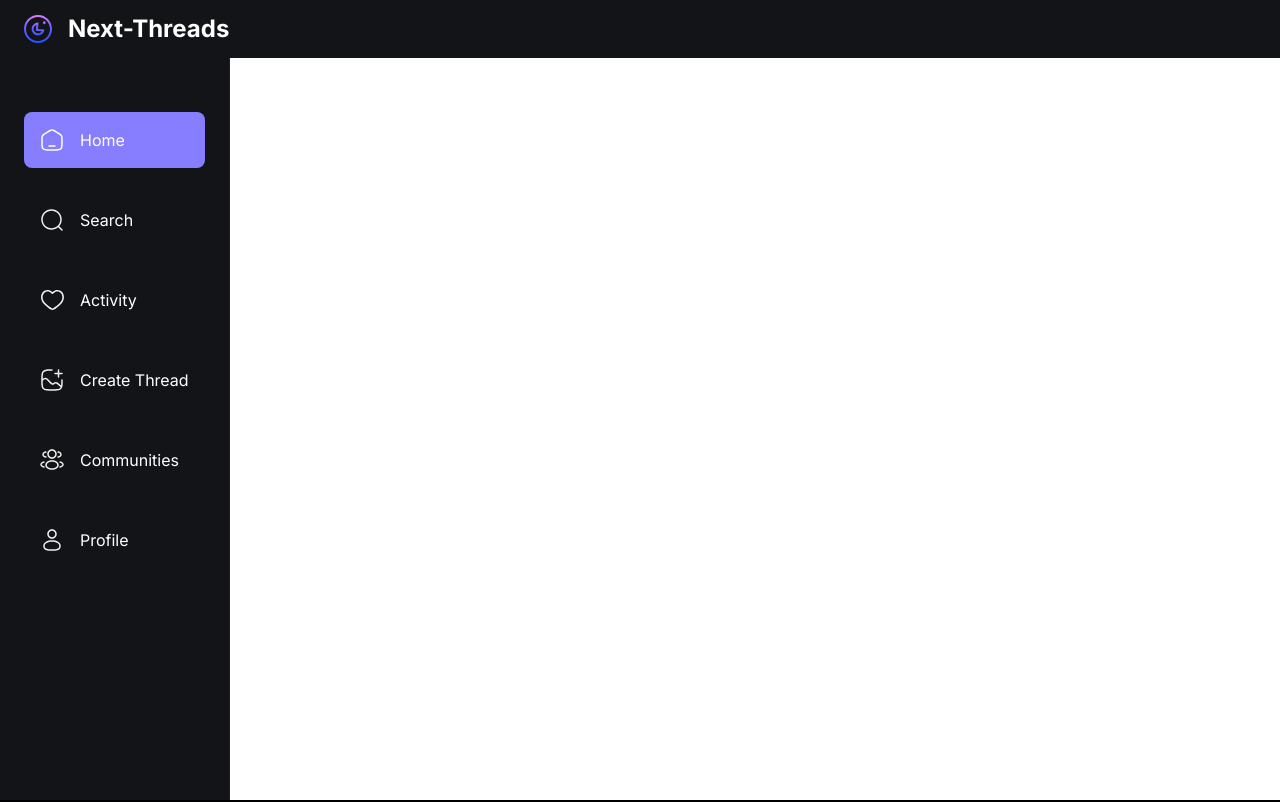
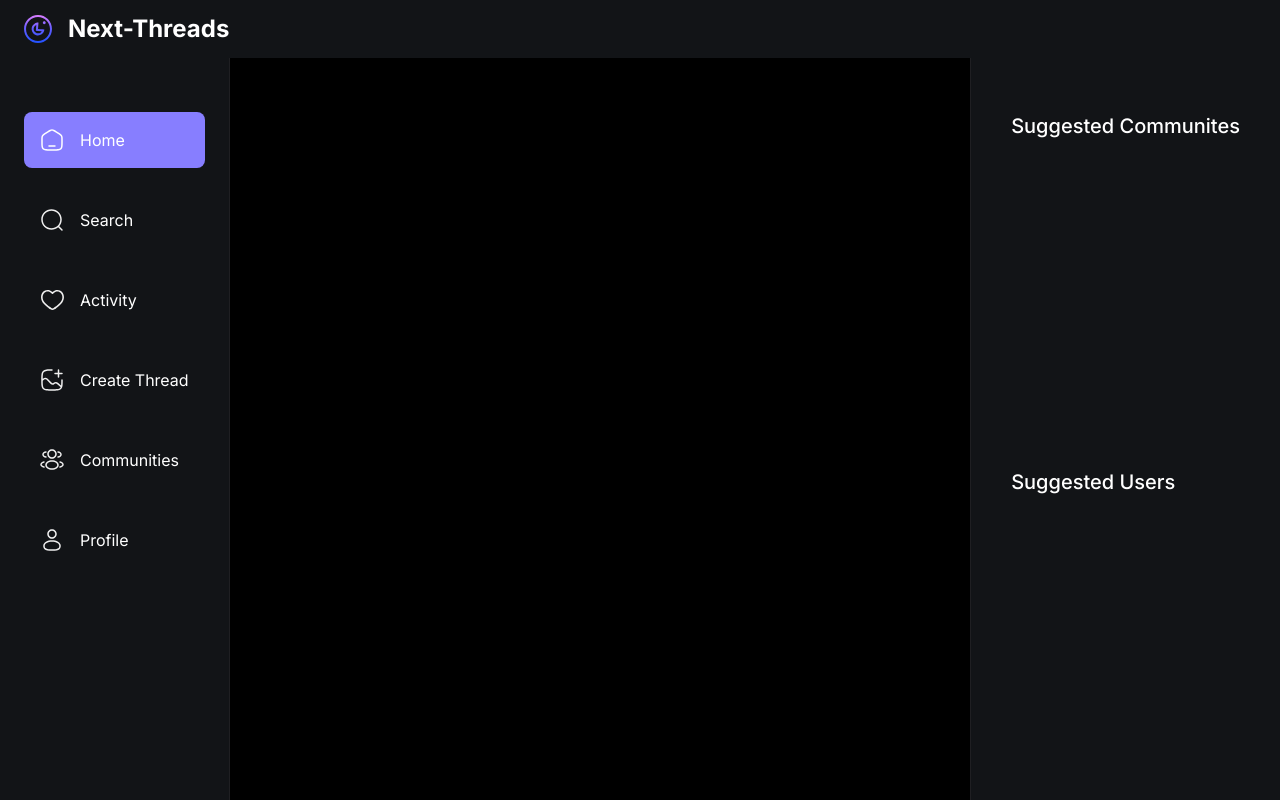
Before and after one commit to zer0231/nextthreads, a Next.js app: page / in a window 1280 px wide. Shown: the top 802 px of the page. Built offline with nearby package versions, Linux system fonts and the light colour scheme; no server answers.

Commit message:
Home layout completed

```diff
--- a/app/(root)/layout.tsx
+++ b/app/(root)/layout.tsx
@@ -24,7 +24,7 @@
     <html lang="en">
       <body className={inter.className}>
         <Topbar />
-        <main>
+        <main className='flex flex-row'>
           <LeftSidebar />
           <section className='main-container'>
             <div className="w-full max-w-4xl">
--- a/components/shared/LeftSidebar.tsx
+++ b/components/shared/LeftSidebar.tsx
@@ -33,7 +33,7 @@
             </div>
             <div className="mt-10 px-6">
                 <SignedIn>
-                    <SignOutButton signOutCallback={()=>router.push('/sign-in')}>
+                    <SignOutButton signOutCallback={() => router.push('/sign-in')}>
                         <div className="flex cursor-pointer gap-4 p-4">
                             <Image src="/assets/logout.svg" alt='logout' width={24} height={24} />
                             <p className="text-light-1 max-lg:hidden">
--- a/components/shared/RightSidebar.tsx
+++ b/components/shared/RightSidebar.tsx
@@ -2,6 +2,18 @@
 
 export default function RightSidebar() {
   return (
-    <div>RightSidebar</div>
+  <section className="custom-scrollbar rightsidebar">
+    <div className="flex flex-1 flex-col justify-start">
+        <h3 className="text-heading4-medium text-light-1">
+            Suggested Communites
+        </h3>
+    </div>
+    {/* Suggested user started */}
+    <div className="flex flex-1 flex-col justify-start">
+        <h3 className="text-heading4-medium text-light-1">
+            Suggested Users
+        </h3>
+    </div>
+  </section>
   )
 }
--- a/components/shared/Topbar.tsx
+++ b/components/shared/Topbar.tsx
@@ -1,4 +1,5 @@
 import { OrganizationSwitcher, SignOutButton, SignedIn } from '@clerk/nextjs'
+import { dark } from '@clerk/themes'
 import Image from 'next/image'
 import Link from 'next/link'
 import React from 'react'
@@ -24,6 +25,7 @@
                 </div>
                 {/* Adds a drop down that allows user to create their own organization or workspace */}
                 <OrganizationSwitcher appearance={{
+                    baseTheme:dark,
                     elements:{
                         organizationSwitcherTrigger:"py-2 px-4"
                     }
--- a/package.json
+++ b/package.json
@@ -10,6 +10,7 @@
   },
   "dependencies": {
     "@clerk/nextjs": "^4.28.1",
+    "@clerk/themes": "^1.7.9",
     "@uploadthing/react": "^6.0.2",
     "mongoose": "^8.0.3",
     "next": "14.0.4",
```
Also changed, not shown: components/shared/Bottombar.tsx (indentation only), 1 other file (tests, documents, lock files or other folders).
